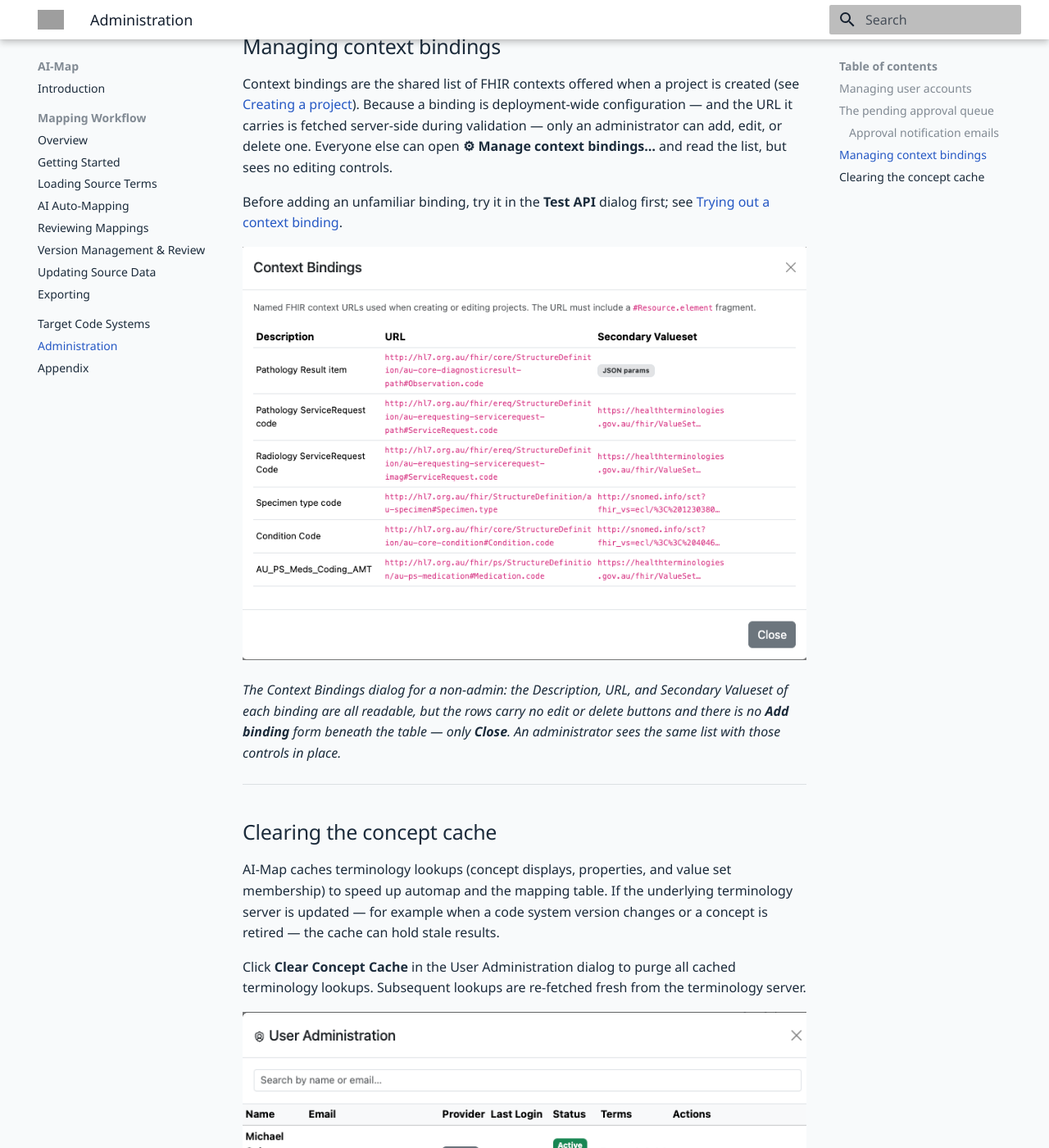
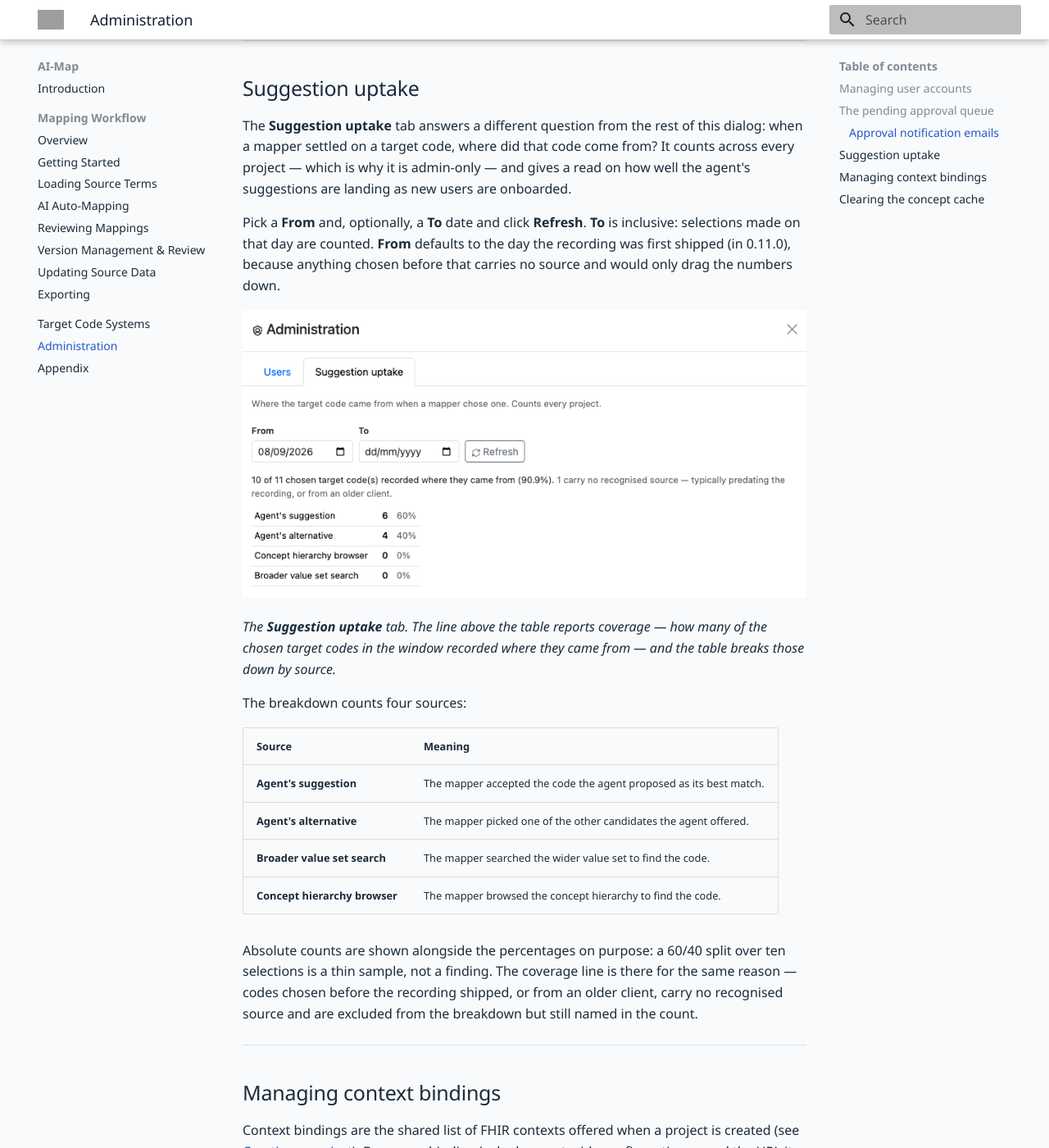
Before and after one commit to mjosborne1/ai-map-docs, an MkDocs documentation site: the page built from docs/administration.md, in a window 1280 px wide and 1400 px high, scrolled down 2060 px. Shown: the whole window at 82% size. Built offline with MkDocs 1.6.1 and Material for MkDocs 9.7.7, drawn with Linux system fonts in a browser that asks for light colours; some of the changed text lies outside the part shown; grey boxes are pictures that could not be loaded.

Commit message:
Document Suggestion uptake tab, rename dialog to Administration
The admin dialog gained tabs in 0.13.0, so "User Administration" no longer
names it. Rename every mention and describe the new Suggestion uptake tab:
the date window, the four selection sources, and why coverage is reported
alongside the split.

Co-Authored-By: Claude Opus 5 (1M context) <noreply@anthropic.com>

```diff
--- a/docs/administration.md
+++ b/docs/administration.md
@@ -1,12 +1,12 @@
 # Administration
 
-Administrative functions are available to users with the **Admin** role. Open the **User Administration** dialog from the toolbar to manage users and perform maintenance tasks.
+Administrative functions are available to users with the **Admin** role. Open the **Administration** dialog from the toolbar to manage users and perform maintenance tasks. The dialog opens on the **Users** tab; a second **Suggestion uptake** tab reports where chosen target codes came from.
 
 Site-wide admin access (this page) is separate from the per-project **Owner / Author / Reviewer / Reader** roles described in [Project roles](workflow/version-management.md#project-roles) — an admin can manage any user account, but still needs a project role to work on a specific mapping project.
 
 ## Managing user accounts
 
-The **User Administration** dialog lists every user who has logged into AI-Map, with their name, email, login provider, last login time, and account **Status**. Search by name or email to find a specific user.
+The **Users** tab of the **Administration** dialog lists every user who has logged into AI-Map, with their name, email, login provider, last login time, and account **Status**. Search by name or email to find a specific user.
 
 Every account is in one of three states:
 
@@ -23,7 +23,7 @@ For each user you can:
 
 You cannot disable your own account, to prevent accidentally locking yourself out.
 
-<!-- TODO screenshot 60-AdminPendingApproveReject.png — the User Administration dialog with a
+<!-- TODO screenshot 60-AdminPendingApproveReject.png — the Administration dialog with a
      Pending row showing its blue badge and the green Approve / red Reject buttons, alongside
      an Active row for contrast. Needs a real pending registration to stage.
      TODO screenshot (optional) 61-RejectConfirm.png — the Reject confirmation dialog. -->
@@ -69,6 +69,40 @@ emails and expect to be, ask whoever maintains the deployment to check the mail
 
 ---
 
+## Suggestion uptake
+
+The **Suggestion uptake** tab answers a different question from the rest of this dialog: when a
+mapper settled on a target code, where did that code come from? It counts across every project
+— which is why it is admin-only — and gives a read on how well the agent's suggestions are
+landing as new users are onboarded.
+
+Pick a **From** and, optionally, a **To** date and click **Refresh**. **To** is inclusive:
+selections made on that day are counted. **From** defaults to the day the recording was first
+shipped (in 0.11.0), because anything chosen before that carries no source and would only drag
+the numbers down.
+
+![Suggestion uptake tab of the Administration dialog](images/workflow/67-SuggestionUptake.png)
+
+*The **Suggestion uptake** tab. The line above the table reports coverage — how many of the
+chosen target codes in the window recorded where they came from — and the table breaks those
+down by source.*
+
+The breakdown counts four sources:
+
+| Source | Meaning |
+| ------ | ------- |
+| **Agent's suggestion** | The mapper accepted the code the agent proposed as its best match. |
+| **Agent's alternative** | The mapper picked one of the other candidates the agent offered. |
+| **Broader value set search** | The mapper searched the wider value set to find the code. |
+| **Concept hierarchy browser** | The mapper browsed the concept hierarchy to find the code. |
+
+Absolute counts are shown alongside the percentages on purpose: a 60/40 split over ten
+selections is a thin sample, not a finding. The coverage line is there for the same reason —
+codes chosen before the recording shipped, or from an older client, carry no recognised source
+and are excluded from the breakdown but still named in the count.
+
+---
+
 ## Managing context bindings
 
 Context bindings are the shared list of FHIR contexts offered when a project is created (see
@@ -93,10 +127,10 @@ with those controls in place.*
 
 AI-Map caches terminology lookups (concept displays, properties, and value set membership) to speed up automap and the mapping table. If the underlying terminology server is updated — for example when a code system version changes or a concept is retired — the cache can hold stale results.
 
-Click **Clear Concept Cache** in the User Administration dialog to purge all cached terminology lookups. Subsequent lookups are re-fetched fresh from the terminology server.
+Click **Clear Concept Cache** at the foot of the Administration dialog to purge all cached terminology lookups. Subsequent lookups are re-fetched fresh from the terminology server.
 
-![Clear Concept Cache button in User Administration](images/workflow/51-AdminClearConceptCache.png)
+![Clear Concept Cache button in the Administration dialog](images/workflow/51-AdminClearConceptCache.png)
 
-*The **Clear Concept Cache** button in the User Administration dialog purges stale terminology lookups. Use it after a terminology server update, or if displays or value set membership appear out of date.*
+*The **Clear Concept Cache** button in the Administration dialog purges stale terminology lookups. Use it after a terminology server update, or if displays or value set membership appear out of date.*
 
 Clearing the cache is safe: it does not affect any mappings, project data, or user accounts. The first few lookups after clearing may be slightly slower while the cache is repopulated.
```
Also changed, not shown: docs/images/workflow/67-SuggestionUptake.png (added).
